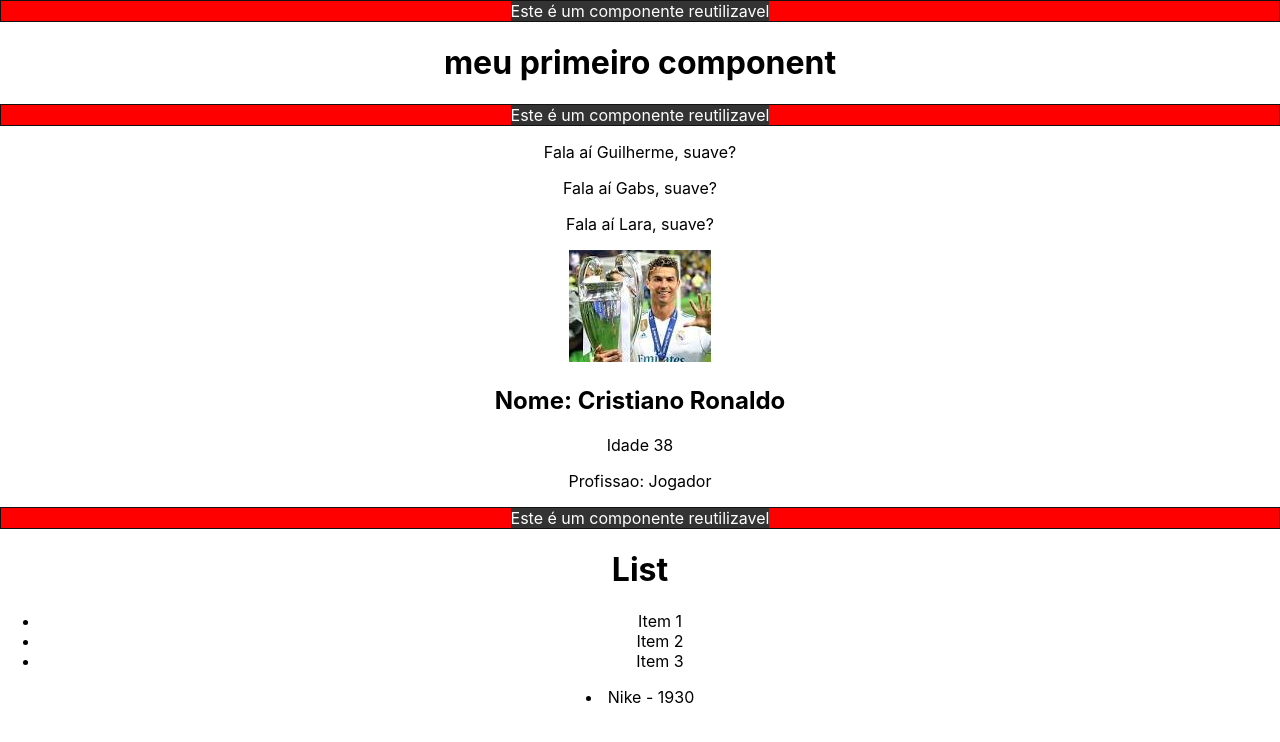
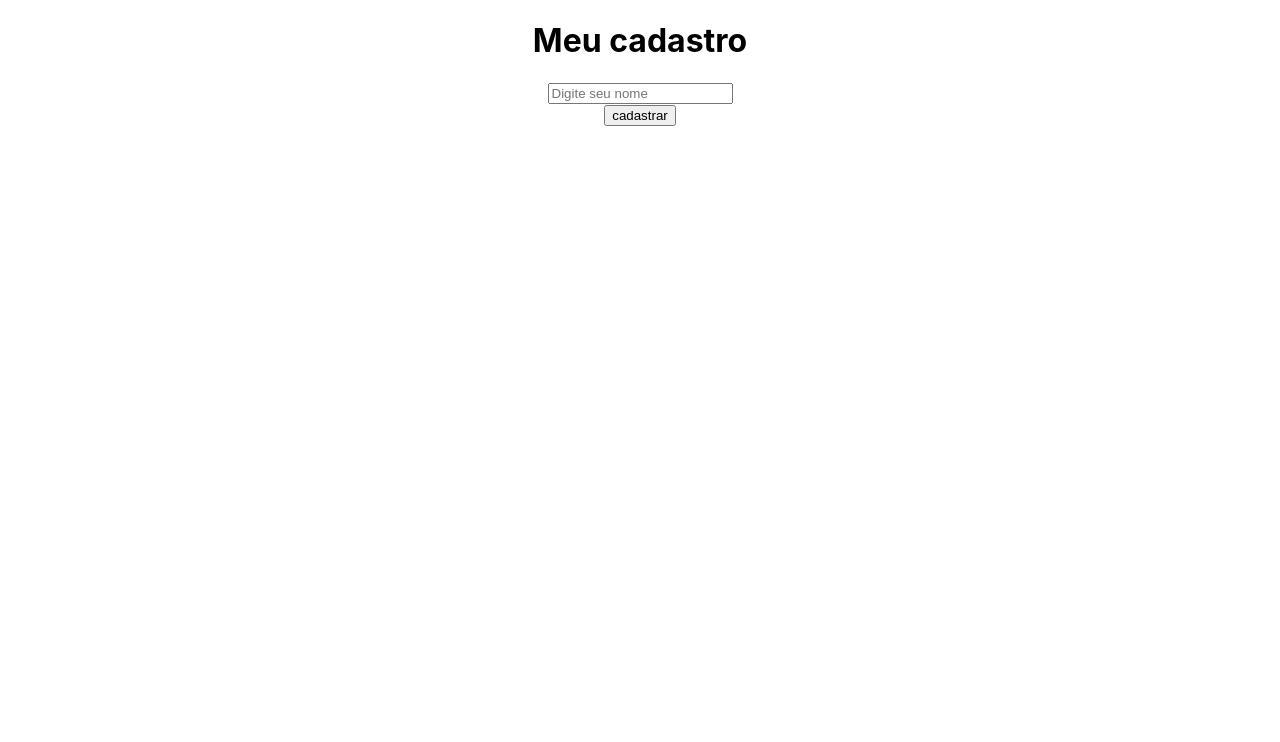
Before and after one commit to GABRIELDOMINGUESR/inicio-projeto-react-aula, a React (Create React App) app in the folder meu-projeto/: page / in a window 1280 px wide. Shown: the top 742 px of the page. Built offline with nearby package versions, Linux system fonts and the light colour scheme.

Commit message:
eventos e onClick

```diff
--- a/meu-projeto/src/App.js
+++ b/meu-projeto/src/App.js
@@ -8,18 +8,20 @@ import Pessoa from './components/Pessoa'
 import Frase from './components/Frase'
 import List from './components/List'
 import Item from './components/Item'
+import Evento from './components/Evento'
+import Form from './components/Form'
 
 function App() {
   //aqui ficarao as criações das variaaveis
 
-  const name = 'guilherme';
-  const newName = name.toUpperCase();
-  function sum(a,b) {
-    return a + b
-  }
+  // const name = 'guilherme';
+  // const newName = name.toUpperCase();
+  // function sum(a,b) {
+  //   return a + b
+  // }
 
-  const url = 'https://s2-techtudo.glbimg.com/Bxr-QA4_gL25CarCCxr9JQFybt8=/0x0:1024x609/924x0/smart/filters:strip_icc()/i.s3.glbimg.com/v1/AUTH_08fbf48bc0524877943fe86e43087e7a/internal_photos/bs/2022/c/u/15eppqSmeTdHkoAKM0Uw/dall-e-2.jpg';
-  const nome = "Lara"
+  // const url = 'https://s2-techtudo.glbimg.com/Bxr-QA4_gL25CarCCxr9JQFybt8=/0x0:1024x609/924x0/smart/filters:strip_icc()/i.s3.glbimg.com/v1/AUTH_08fbf48bc0524877943fe86e43087e7a/internal_photos/bs/2022/c/u/15eppqSmeTdHkoAKM0Uw/dall-e-2.jpg';
+  // const nome = "Lara"
 
   return (
     // class é uma palavra reservada eintao className
@@ -30,10 +32,10 @@ function App() {
     <p>ola {name} {newName}</p>
   <p>Soma: {2 + 2}</p>
   <p>Soma função{sum(5, 5)}</p> */}
-   <HelloWorld/>
+   {/* <HelloWorld/> */}
   {/* <img src={url} alt="minha Imagem"/>
   <Button/> */}
-  <SayMyName nome= "Guilherme"/>
+  {/* <SayMyName nome= "Guilherme"/>
   <SayMyName nome= "Gabs"/>
   <SayMyName nome= {nome}/>
 
@@ -46,7 +48,13 @@ function App() {
     <Frase/>
     <List/>
     <Item marca= "Nike" ano_lancamento={1930}/>
+  */}
 
+      {/* <h1>Teste evento</h1>
+      <Evento numero='1'/>
+      <Evento numero='2'/> */}
+
+      <Form/>
     </div>
   );
 }
--- /dev/null
+++ b/meu-projeto/src/components/Evento.js
@@ -0,0 +1,17 @@
+function Evento({numero}) {
+
+    function meuEvento() {
+        console.log(`Fui ativado ${numero}`)
+    }
+    return(
+        <>
+            <div>
+                <p> Click para ativar o evento</p>
+                <button onClick= {meuEvento} >Ativar</button>
+
+            </div>
+        </>
+    )
+}
+
+export default Evento
--- /dev/null
+++ b/meu-projeto/src/components/Form.js
@@ -0,0 +1,28 @@
+
+// O uso de e.preventDefault() em JavaScript, como visto no código fornecido, interrompe o comportamento padrão de um evento, como a
+// submissão de um formulário. No contexto de um formulário, ao chamar e.preventDefault() dentro de uma função de tratamento de evento,
+// você impede que o navegador envie os dados do formulário ao servidor, permitindo que você execute ações personalizadas, como validações
+//  ou atualizações no estado, antes de prosseguir com o comportamento padrão.
+function Form() {
+    function cadastrarUsuario(e) {
+        e.preventDefault()
+        console.log('cadastrou o usuario');
+
+
+    }
+    return(
+        <>
+            <h1>Meu cadastro</h1>
+            <form onSubmit= {cadastrarUsuario}>
+                <div>
+                    <input type="text" placeholder="Digite seu nome"></input>
+                </div>
+                <div>
+                    <input type="submit" value="cadastrar"></input>
+                </div>
+            </form>
+        </>
+    )
+}
+
+export default Form
```
